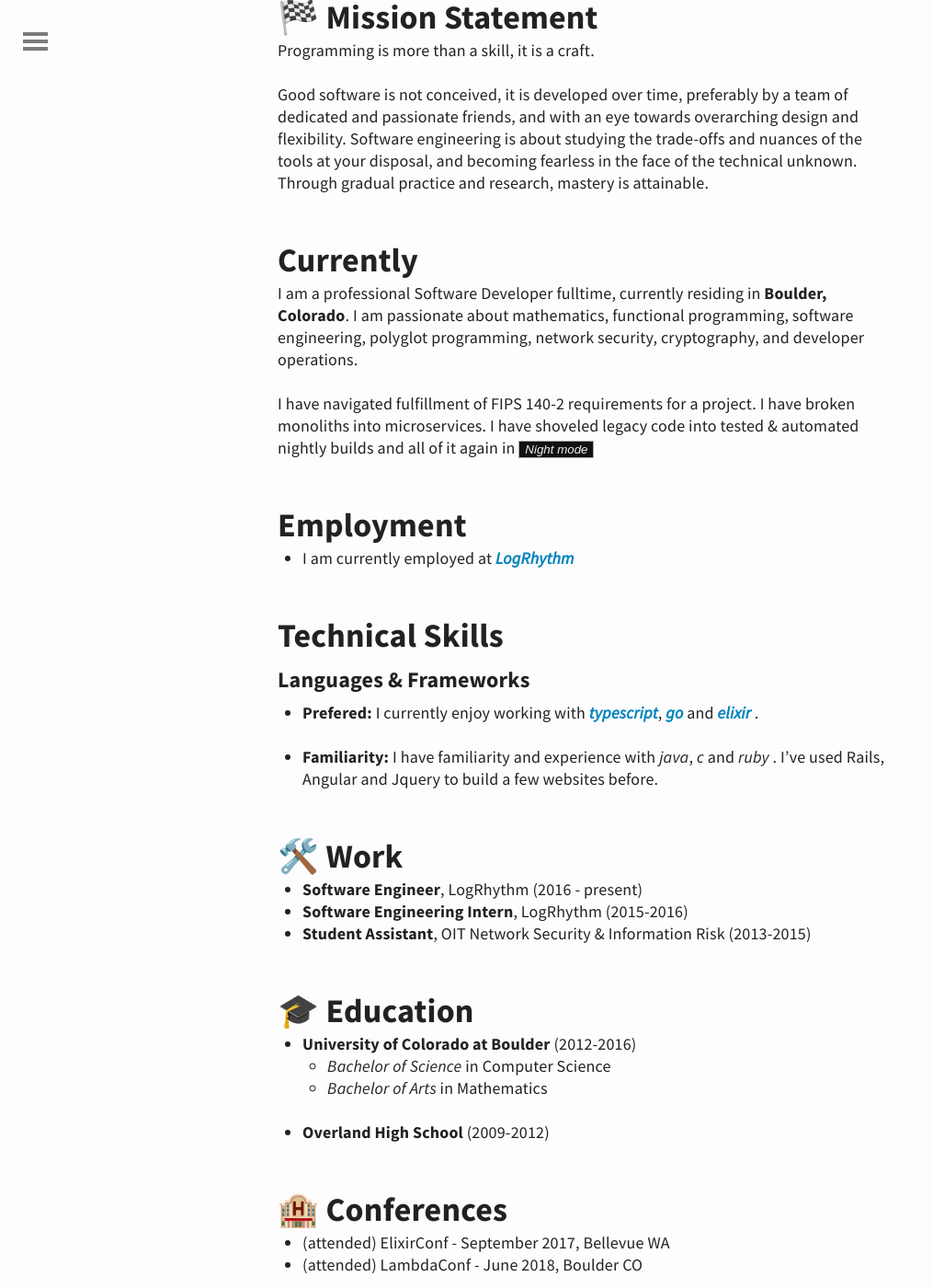
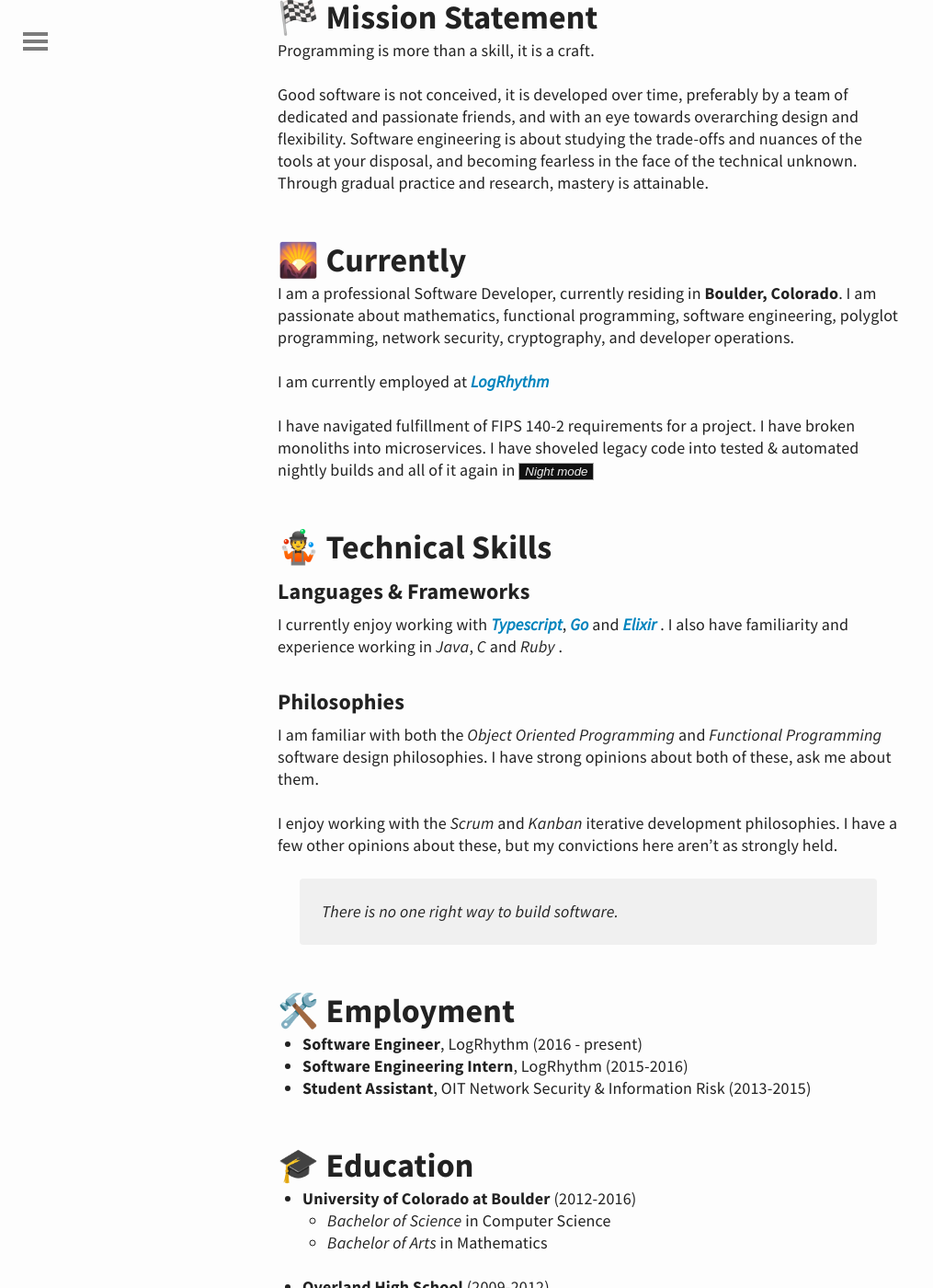
Before and after one commit to untra/untra.github.io, a Jekyll site: the page built from about.md, in a window 1280 px wide and 1400 px high, scrolled down 520 px. Shown: the whole window at 92% size, without its empty margins (0-1015 px from the left). Built offline with Jekyll 4.4.1, drawn with Linux system fonts in a browser that asks for light colours; some of the changed text lies outside the part shown.

Commit message:
Continued to update my about page

```diff
--- a/about.md
+++ b/about.md
@@ -18,25 +18,30 @@ Programming is more than a skill, it is a craft.
 
 Good software is not conceived, it is developed over time, preferably by a team of dedicated and passionate friends, and with an eye towards overarching design and flexibility. Software engineering is about studying the trade-offs and nuances of the tools at your disposal, and becoming fearless in the face of the technical unknown. Through gradual practice and research, mastery is attainable.
 
-## Currently
+## 🌄 Currently
 
-I am a professional Software Developer fulltime, currently residing in **Boulder, Colorado**. I am passionate about mathematics, functional programming, software engineering, polyglot programming, network security, cryptography, and developer operations.
+I am a professional Software Developer, currently residing in **Boulder, Colorado**. I am passionate about mathematics, functional programming, software engineering, polyglot programming, network security, cryptography, and developer operations.
+
+I am currently employed at [_LogRhythm_](https://logrhythm.com/)
 
 I have navigated fulfillment of FIPS 140-2 requirements for a project. I have broken monoliths into microservices. I have shoveled legacy code into tested & automated nightly builds and all of it again in <button dark-toggle aria-hidden>Night mode</button>
 
-## Employment
-
-* I am currently employed at [_LogRhythm_](https://logrhythm.com/)
-
-## Technical Skills
+## 🤹 Technical Skills
 
 ### Languages & Frameworks
 
-* **Prefered:** I currently enjoy working with [_typescript_](https://www.typescriptlang.org/), [_go_](https://golang.org/) and [_elixir_](https://elixir-lang.org/) .
+I currently enjoy working with [_Typescript_](https://www.typescriptlang.org/), [_Go_](https://golang.org/) and [_Elixir_](https://elixir-lang.org/) . I also have familiarity and experience working in _Java_, _C_ and _Ruby_ .
 
-* **Familiarity:** I have familiarity and experience with _java_, _c_ and _ruby_ . I've used Rails, Angular and Jquery to build a few websites before.
+### Philosophies
 
-## 🛠️ Work
+I am familiar with both the _Object Oriented Programming_ and _Functional Programming_
+ software design philosophies. I have strong opinions about both of these, ask me about them.
+
+I enjoy working with the _Scrum_ and _Kanban_ iterative development philosophies. I have a few other opinions about these, but my convictions here aren't as strongly held.
+
+> There is no one right way to build software.
+
+## 🛠️ Employment
 *  **Software Engineer**, LogRhythm (2016 - present)
 *  **Software Engineering Intern**, LogRhythm (2015-2016)
 *  **Student Assistant**, OIT Network Security & Information Risk (2013-2015)
```
Also changed, not shown: other parts of about.md (+5 -0 lines).
